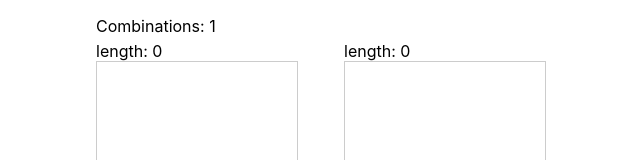
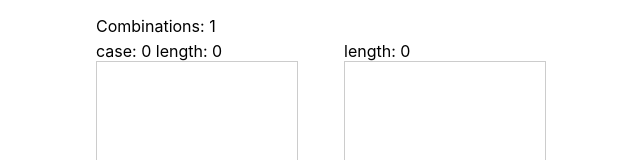
Before and after one commit to JhonLandy/mianshi, a React (Create React App) app: page / in a window 1280 px wide. Shown: the top 160 px of the page, without its empty margins (319-959 px from the left). Built offline with nearby package versions, Linux system fonts and the light colour scheme.

Commit message:
fix:数量显示错误

```diff
--- a/src/App.js
+++ b/src/App.js
@@ -111,7 +111,7 @@ function dp(node, callback) {
 function getPrint(callback) {
     const paths = []
     let isPaint = false
-    function print() {
+    function print(paths, callback) {
         const path = paths.shift()
         if (!path) {
             return
@@ -134,7 +134,7 @@ function getPrint(callback) {
             }
         },
         push: newPaths => {
-            paths.push(newPaths)
+            paths.push(...newPaths)
         }
     }
 }
@@ -183,6 +183,7 @@ function App() {
     const [maxLines, setMaxLines] = useState([])
     const [isRun, setRun] = useState(false)
     const [combinations, setCombinations] = useState(1)
+    const [cases, setCase] = useState(0)
 
     const onStart = () => {
         if (!isRun) {
@@ -196,11 +197,12 @@ function App() {
                     setMinDistance(dis)
                     GLOBAL_MIN_DIS = dis
                 }
+                setCase(cases => cases + 1)
                 setLines(lines)
                 setDistance(dis)
             })
             const sum = dp(circles, function (paths) {
-                printer.push(...paths)
+                printer.push(paths)
                 printer.print()
             })
             setCombinations(sum)
@@ -223,7 +225,9 @@ function App() {
             </div>
             <div style={{display: "flex", justifyContent: "space-between"}}>
                 <section>
-                    <div style={{ textAlign: "left" }}>length: {distance}</div>
+                    <div style={{ textAlign: "left" }}>
+                        case: {cases} length: {distance}
+                    </div>
                     <svg
                         width="200"
                         height="200"
```
